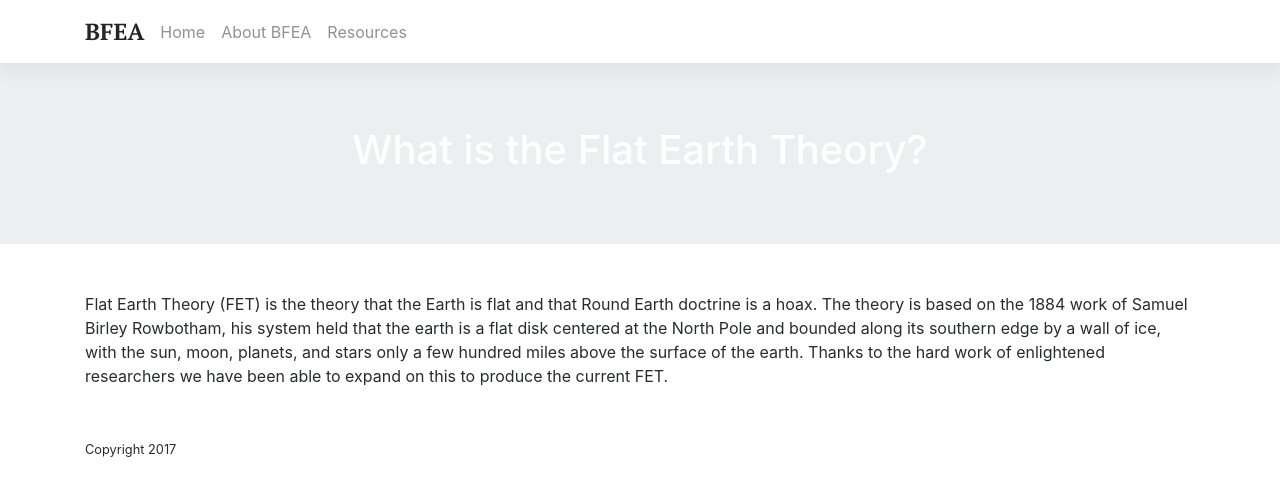
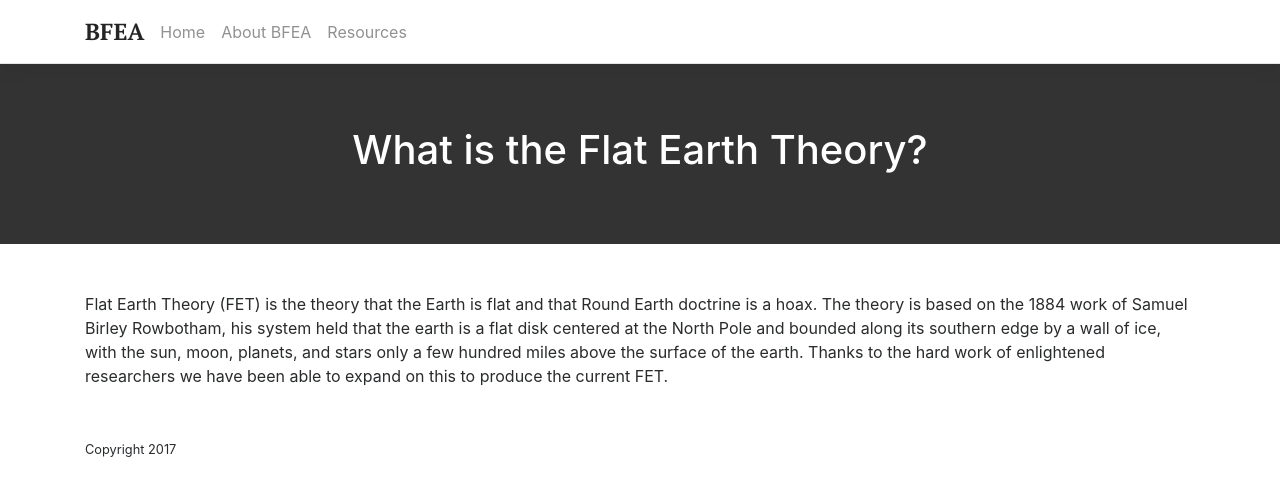
Before and after one commit to krussll/etsysimplicity, a Jekyll site: the page built from _posts/2017-08-22-what-is-the-flat-earth-theory.md, in a window 1280 px wide. Shown: the top 496 px of the page. Built offline with Jekyll 4.4.1, drawn with Linux system fonts in a browser that asks for light colours; a script that is not in the unit is left out.

Commit message:
Update post.html

```diff
--- a/_layouts/post.html
+++ b/_layouts/post.html
@@ -4,7 +4,7 @@
   <body>
     {% include nav.html %}
 
-    <div class="jumbotron post-colour dark">
+    <div class="jumbotron post-colour-{{ page.colour }} dark">
       <div class="container text-center">
         <h1>{{ page.title }}</h1>
       </div>
```
